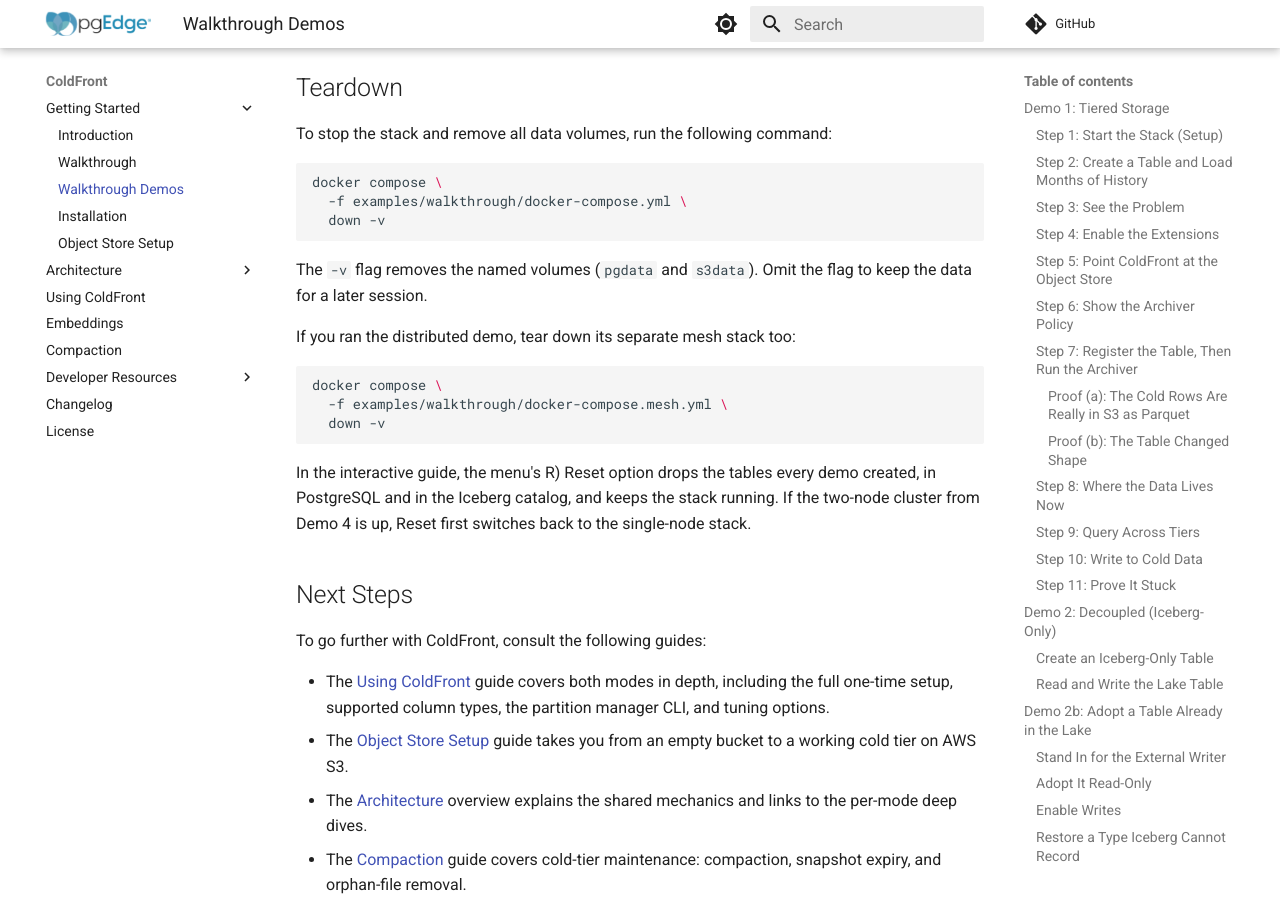
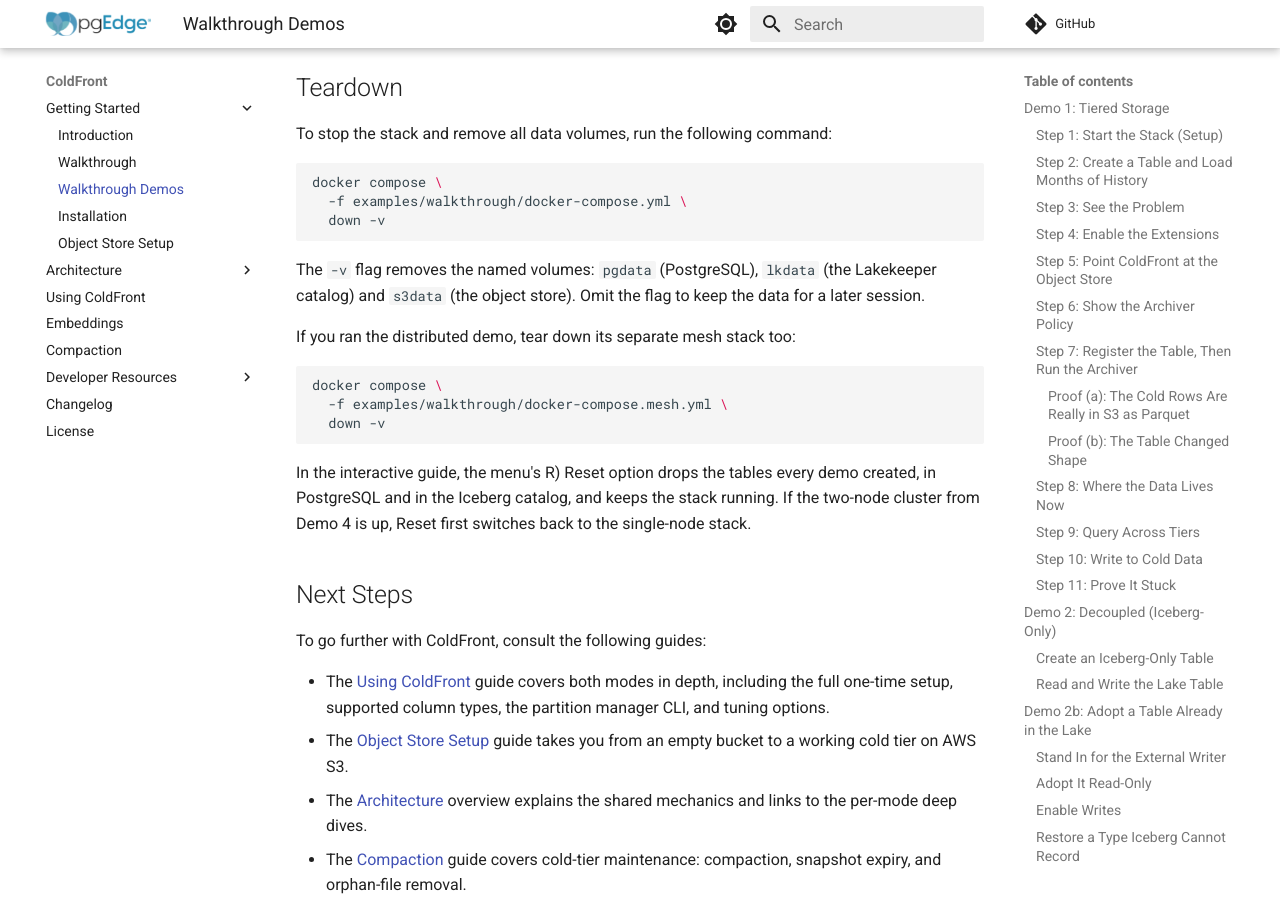
Before and after one commit to pgEdge/coldfront, an MkDocs documentation site: the page built from docs/walkthrough_demos.md, in a window 1280 px wide and 900 px high, scrolled down 20228 px. Built offline with MkDocs 1.6.1 and Material for MkDocs 9.7.7, drawn with Linux system fonts in a browser that asks for light colours; comment, search, counter and statistics services are not loaded.

Commit message:
fix: the walkthrough's Lakekeeper database keeps its catalog across docker compose down without -v

````diff
--- a/docs/walkthrough_demos.md
+++ b/docs/walkthrough_demos.md
@@ -1066,8 +1066,9 @@ docker compose \
   down -v
 ```
 
-The `-v` flag removes the named volumes (`pgdata` and `s3data`). Omit the flag
-to keep the data for a later session.
+The `-v` flag removes the named volumes: `pgdata` (PostgreSQL), `lkdata` (the
+Lakekeeper catalog) and `s3data` (the object store). Omit the flag to keep the
+data for a later session.
 
 If you ran the distributed demo, tear down its separate mesh stack too:
 
````
Also changed, not shown: docs/changelog.md (+4 -0 lines), 2 other files.
